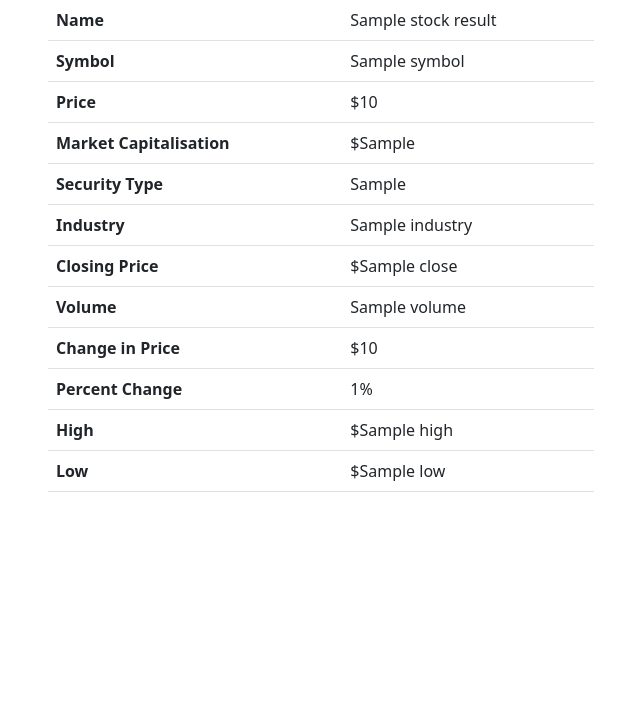
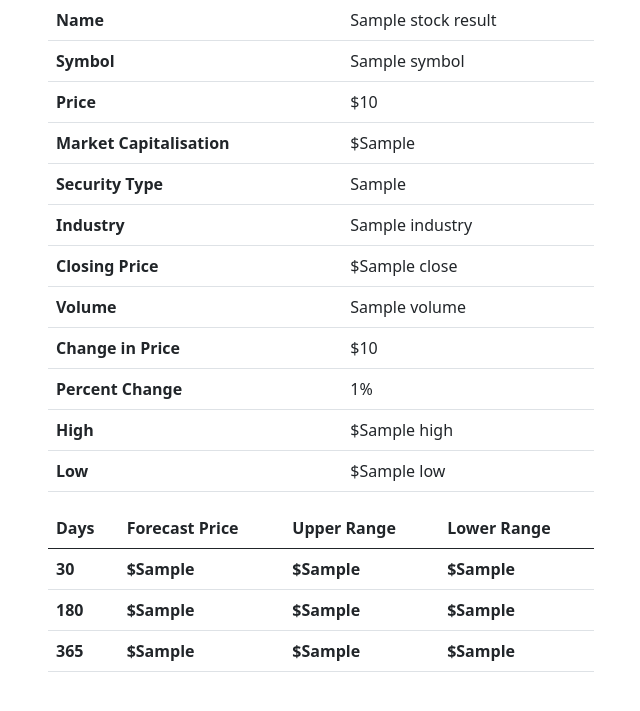
Before and after one commit to brianlimkc/Portfolio_Prophet, a Django app: template portfolio_test/templates/portfolio_test/index.html in a window 1280 px wide. Shown: the top 711 px of the page, without its empty margins (34-674 px from the left). Run offline with Django 3.2, Linux system fonts and the light colour scheme; the template is opened without the code that fills it: most values are stand-ins (such as "Sample title", 1, 10 or a date in 2020); lists and menus that the app fills with data are empty.

Commit message:
integrated prophet forecasts

```diff
--- a/portfolio_test/templates/portfolio_test/index.html
+++ b/portfolio_test/templates/portfolio_test/index.html
@@ -56,9 +56,44 @@
             <th scope="row">Low</th>
             <td>${{stock_result.low}}</td>
           </tr>
-
         </tbody>
       </table>
+
+      <table class="table">
+      <thead>
+      <tr>
+      <th scope="col">Days</th>
+      <th scope="col">Forecast Price</th>
+      <th scope="col">Upper Range</th>
+      <th scope="col">Lower Range</th>
+      </tr>
+      </thead>
+
+      <tbody>
+      <tr>
+        <th scope="row">30</th>
+        <th>${{forecast_result.30_days_yhat}}</th>
+        <th>${{forecast_result.30_days_yhat_upper}}</th>
+        <th>${{forecast_result.30_days_yhat_lower}}</th>
+      </tr>
+
+      <tr>
+        <th scope="row">180</th>
+        <th>${{forecast_result.180_days_yhat}}</th>
+        <th>${{forecast_result.180_days_yhat_upper}}</th>
+        <th>${{forecast_result.180_days_yhat_lower}}</th>
+      </tr>
+
+  <tr>
+        <th scope="row">365</th>
+        <th>${{forecast_result.365_days_yhat}}</th>
+        <th>${{forecast_result.365_days_yhat_upper}}</th>
+        <th>${{forecast_result.365_days_yhat_lower}}</th>
+        </tr>
+      </tbody>
+
+      </table>
+
     </div>
 </div>
 </div>
```
Also changed, not shown: portfolio_test/views.py (+40 -2 lines), pyproject.toml (added, +22 -0 lines), 3 other files.
